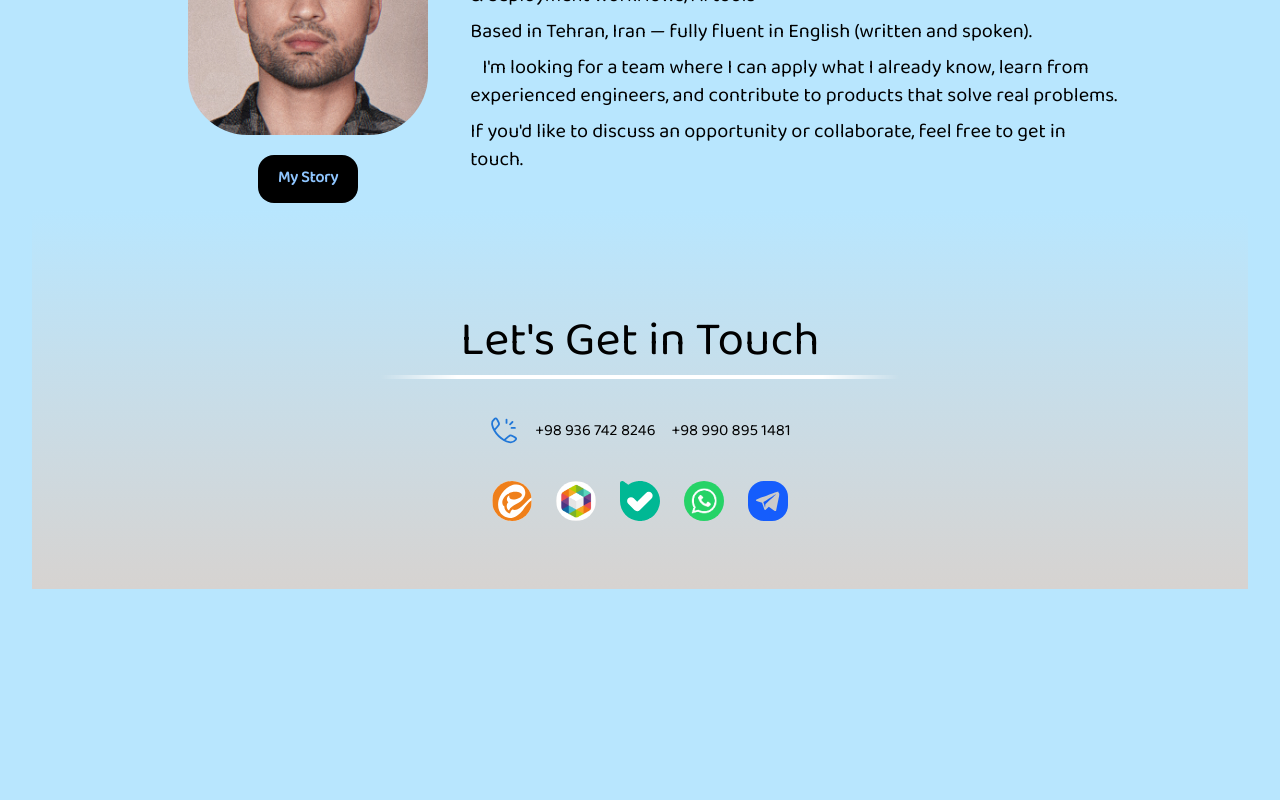
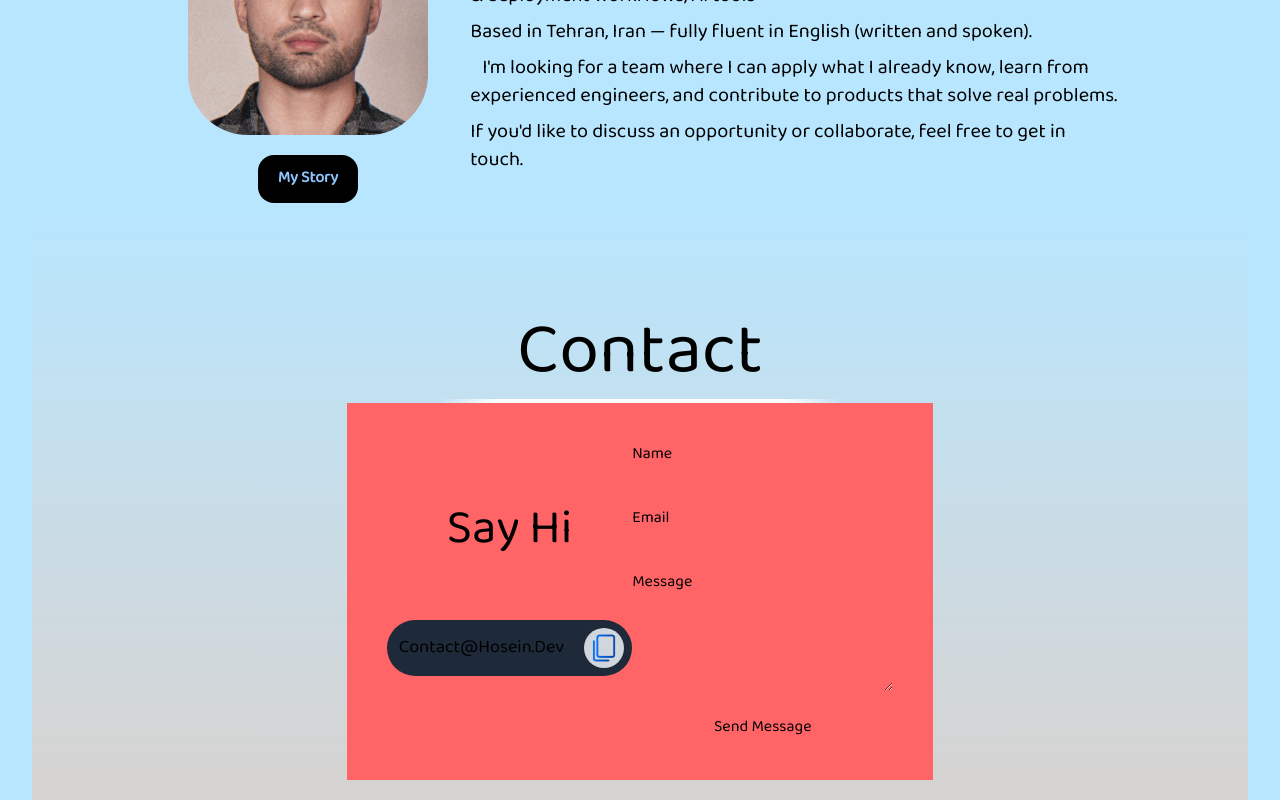
Before and after one commit to Hosein-rad/portfolio, a Next.js app: page / in a window 1280 px wide. Shown: the part 1821-2621 px from the top of the page. Before the commit the page ends 2410 px from the top, so only its background shows below. Built offline with nearby package versions, Linux system fonts and the light colour scheme.

Commit message:
re-designing the 'contact' page. finished the copy button

```diff
--- a/app/components/Contact/Contact.jsx
+++ b/app/components/Contact/Contact.jsx
@@ -1,4 +1,8 @@
+"use client";
+
 import Image from "next/image";
+import Form from "./Form";
+import CopyButton from "./CopyButton";
 
 const Contact = () => {
   return (
@@ -6,80 +10,28 @@ const Contact = () => {
       id="contact"
       className="h-150 md:h-fit w-full pb-5 pt-15 md:pt-25 flex flex-col items-center justify-center text-black dark:text-white bg-linear-to-b from-sky-200 to-stone-300 dark:from-sky-950 dark:to-black"
     >
-      <h1 className="w-fit px-10 md:px-20 py-2 text-black dark:text-white text-center text-3xl md:text-5xl border-white dark:border-black border-b-4 mask-x-from-85%">
-        Let&apos;s Get in Touch
+      <h1 className="w-fit px-10 md:px-20 py-2 text-black dark:text-white text-center text-4xl md:text-7xl border-white dark:border-black border-b-4 mask-x-from-85%">
+        Contact
       </h1>
-
-      <div className="my-5 flex items-center justify-center">
-        {/* phone number */}
-        <div className="my-4 flex flex-col md:flex-row items-center">
-          <Image
-            src="/svgs/call.svg"
-            alt="phone svg"
-            width={30}
-            height={30}
-            className="mb-3 md:mb-0 md:mx-2"
-          />
-          {/* <p className="mx-2">phone number:</p> */}
-          <p className="mx-2 pt-1">+98 936 742 8246</p>
-          <p className="mx-2 pt-1">+98 990 895 1481</p>
+      <div className="w-fit p-10 flex bg-red-400">
+        <div className="flex flex-col items-center justify-evenly">
+          <h3 className="text-center text-5xl">Say Hi</h3>
+          <div className="flex items-center justify-center rounded-full bg-gray-800">
+            <p className="p-3 text-lg">Contact@Hosein.Dev</p>
+            {/* <Image
+              src={"/images/copy.png"}
+              alt="Cryptionary"
+              width={20}
+              height={20}
+              onClick={() =>
+                navigator.clipboard.writeText("Contact@Hosein.Dev")
+              }
+              className="max-w-full size-10 m-2 bg-gray-300 rounded-full hover:scale-105 cursor-pointer duration-300"
+            /> */}
+            <CopyButton />
+          </div>
         </div>
-      </div>
-
-      {/* Socials */}
-      <div className="flex flex-row gap-6 mb-10">
-        {/* Eita Link */}
-        <a href="https://www.eitaa.ir/HR_Dev" target="_blank">
-          <Image
-            src="/svgs/eitaa_logo.svg"
-            alt="Eita icon SVG"
-            width={20}
-            height={20}
-            className="size-8 md:size-10 mb-2 hover:mask-radial-from-black hover:scale-110 duration-300 rounded-3xl"
-          />
-        </a>
-        {/* rubika Link */}
-        <a href="https://rubika.ir/hoseini_rad" target="_blank">
-          <Image
-            src="/images/rubika.png"
-            alt="rubika logo"
-            width={200}
-            height={200}
-            className="size-8 md:size-10 mb-2 hover:mask-radial-from-purple-700 hover:scale-110 duration-300 rounded-3xl"
-          />
-        </a>
-
-        {/* Bale Link */}
-        <a href="https://ble.ir/hosein_dev" target="_blank">
-          <Image
-            src="/svgs/bale.svg"
-            alt="Bale Icon SVG"
-            width={30}
-            height={30}
-            className="size-8 md:size-10 mb-2 hover:mask-radial-from-purple-700 hover:scale-110 duration-300"
-          />
-        </a>
-
-        {/* Whatsapp */}
-        <a href="https://wa.me/+989367428246" target="_blank">
-          <Image
-            src="/images/whatsapp.png"
-            alt="rubika logo"
-            width={200}
-            height={200}
-            className="size-8 md:size-10 mb-2 hover:mask-radial-from-purple-700 hover:scale-110 duration-300 rounded-3xl"
-          />
-        </a>
-        {/* Telegram Link */}
-        <a href="https://t.me/hosein_devv" target="_blank">
-          <Image
-            src="/svgs/telegram.svg"
-            alt="telegram icon SVG"
-            width={20}
-            height={20}
-            className="p-2 size-8 md:size-10 mb-2 hover:mask-radial-from-black hover:scale-110 rounded-2xl bg-blue-600 duration-300"
-          />
-        </a>
+        <Form />
       </div>
     </div>
   );
--- /dev/null
+++ b/app/components/Contact/CopyButton.jsx
@@ -0,0 +1,56 @@
+// components/CopyButton.tsx
+"use client";
+
+import Image from "next/image";
+import { useState } from "react";
+// import { Copy, Check } from "lucide-react";
+
+export default function CopyButton() {
+  const [copied, setCopied] = useState(false);
+
+  const handleCopy = async () => {
+    await navigator.clipboard.writeText("contact@hosein.dev");
+    setCopied(true);
+    setTimeout(() => setCopied(false), 2000);
+  };
+
+  return (
+    <div className="relative inline-flex flex-col items-center gap-1">
+      {/* Floating tooltip */}
+      <span
+        className={`absolute p-2 -top-8 text-nowrap text-sm backdrop-brightness-50 rounded-full text-white font-bold transition-all duration-300 pointer-events-none ${
+          copied ? "opacity-100 translate-y-2" : "opacity-0 translate-y-0"
+        }`}
+      >
+        Copied to clipboard
+      </span>
+      <button
+        onClick={handleCopy}
+        className="relative m-2 size-10 flex items-center justify-center hover:scale-105 cursor-pointer duration-300"
+      >
+        {/* Copy icon – fades out */}
+        <Image
+          src={"/images/copy.png"}
+          alt="Cryptionary"
+          width={20}
+          height={20}
+          onClick={() => navigator.clipboard.writeText("Contact@Hosein.Dev")}
+          className={`absolute size-10 bg-gray-300 rounded-full transition-all duration-300 ${
+            copied ? "opacity-0 scale-50" : "opacity-100 scale-100"
+          }`}
+        />
+        {/* Check icon – fades in */}
+        <Image
+          src={"/images/check.svg"}
+          alt="Cryptionary"
+          width={20}
+          height={20}
+          onClick={() => navigator.clipboard.writeText("Contact@Hosein.Dev")}
+          className={`absolute size-20 transition-all duration-300 ${
+            copied ? "opacity-100 scale-100" : "opacity-0 scale-50"
+          }`}
+        />
+      </button>
+    </div>
+  );
+}
--- /dev/null
+++ b/app/components/Contact/Form.tsx
@@ -0,0 +1,77 @@
+import { useState, FormEvent } from "react";
+
+export default function Form() {
+  const [name, setName] = useState("");
+  const [email, setEmail] = useState("");
+  const [message, setMessage] = useState("");
+  const [status, setStatus] = useState<"idle" | "sending" | "sent">("idle");
+
+  const handleSubmit = async (e: FormEvent) => {
+    e.preventDefault();
+    setStatus("sending");
+    // Replace the console.log with your API call
+    try {
+      console.log({ name, email, message });
+      // await fetch('/api/contact', { method: 'POST', body: JSON.stringify({ name, email, message }) });
+      setStatus("sent");
+      setName("");
+      setEmail("");
+      setMessage("");
+    } catch {
+      setStatus("idle");
+    }
+  };
+
+  return (
+    <form
+      onSubmit={handleSubmit}
+      style={{
+        display: "flex",
+        flexDirection: "column",
+        gap: "1rem",
+        maxWidth: "400px",
+      }}
+    >
+      <div>
+        <label htmlFor="name">Name</label>
+        <input
+          id="name"
+          type="text"
+          value={name}
+          onChange={(e) => setName(e.target.value)}
+          required
+          style={{ width: "100%" }}
+        />
+      </div>
+      <div>
+        <label htmlFor="email">Email</label>
+        <input
+          id="email"
+          type="email"
+          value={email}
+          onChange={(e) => setEmail(e.target.value)}
+          required
+          style={{ width: "100%" }}
+        />
+      </div>
+      <div>
+        <label htmlFor="message">Message</label>
+        <textarea
+          id="message"
+          value={message}
+          onChange={(e) => setMessage(e.target.value)}
+          required
+          rows={4}
+          style={{ width: "100%" }}
+        />
+      </div>
+      <button type="submit" disabled={status === "sending"}>
+        {status === "sending"
+          ? "Sending..."
+          : status === "sent"
+          ? "Sent!"
+          : "Send Message"}
+      </button>
+    </form>
+  );
+}
```
Also changed, not shown: public/images/check.svg (added), public/images/copy.png (added).
